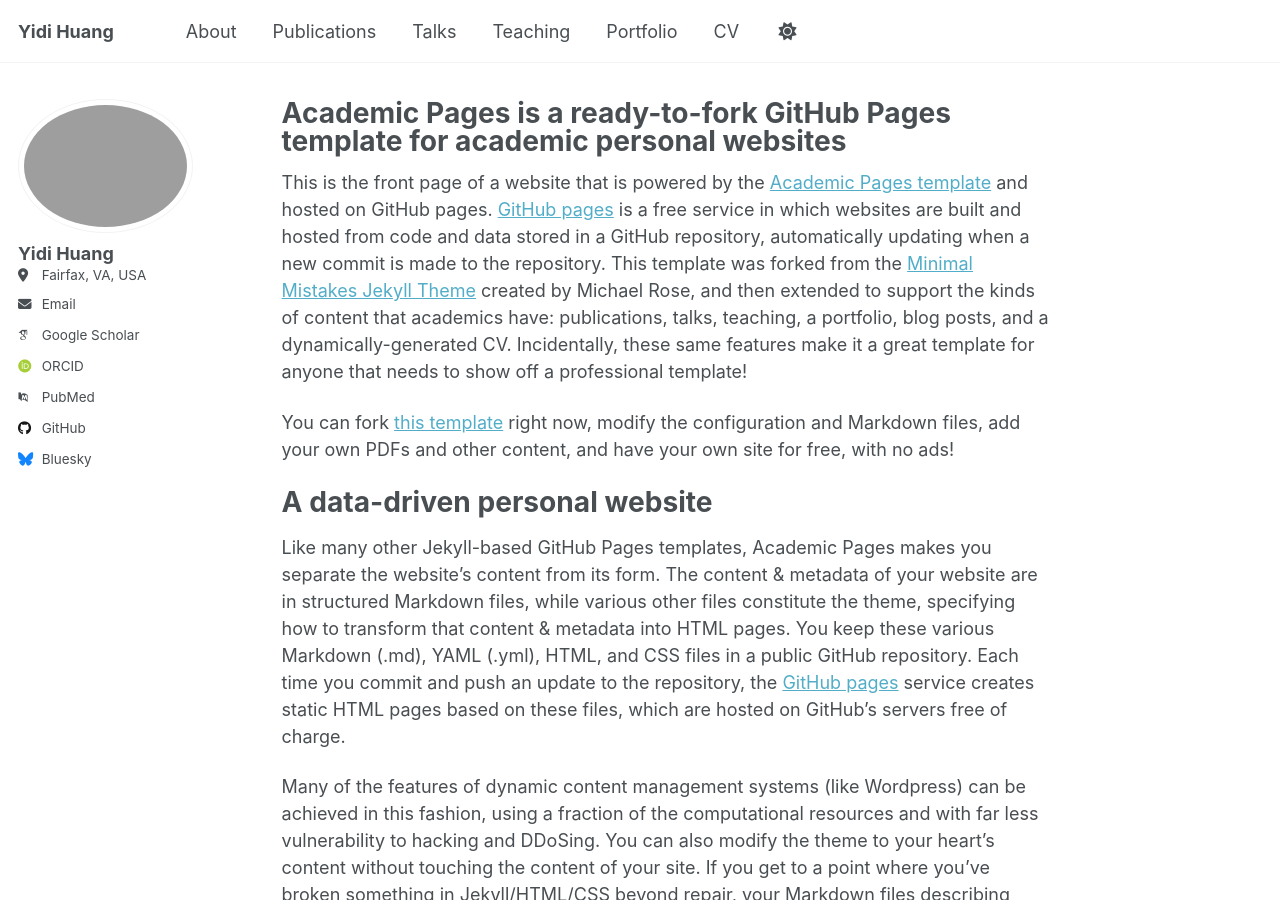
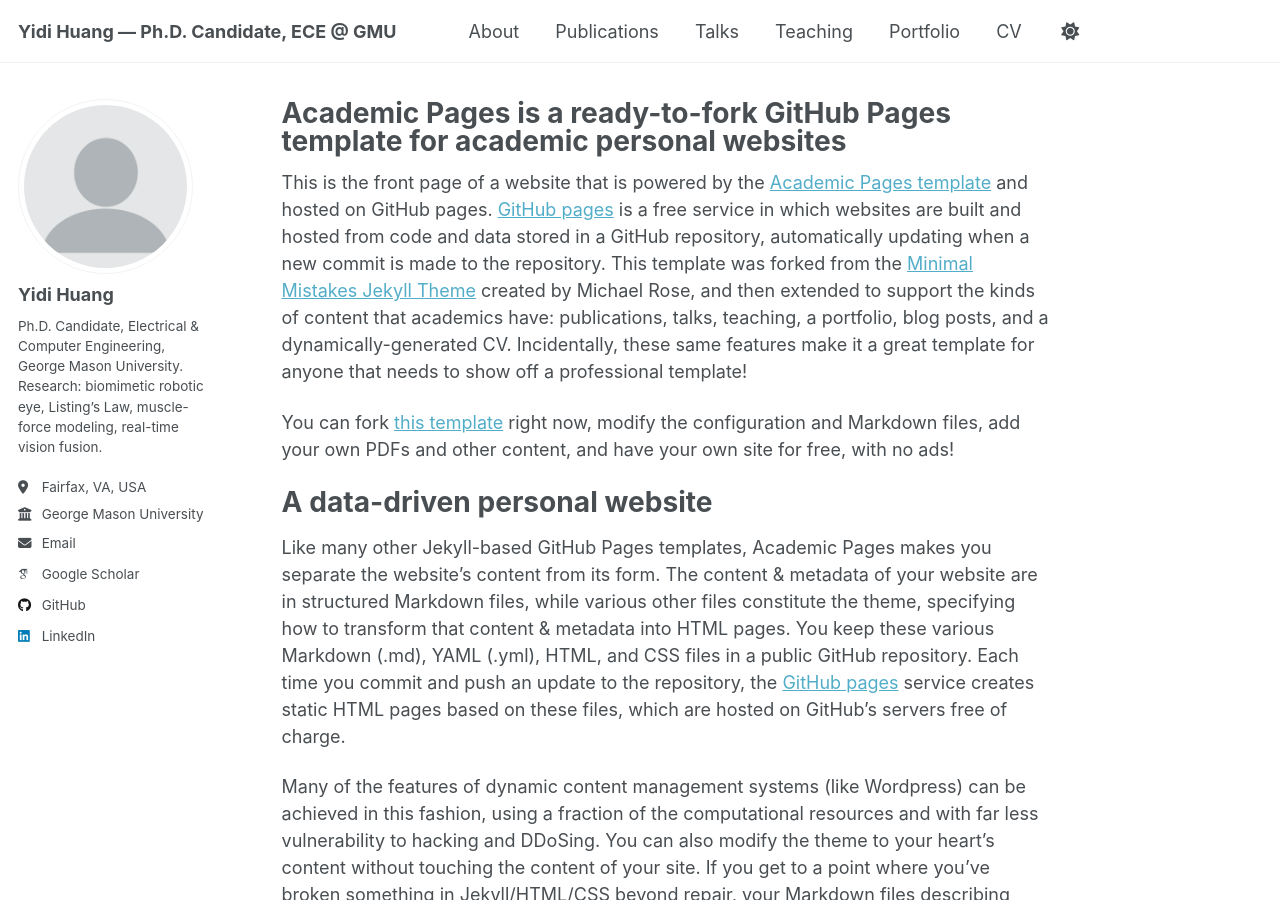
Before and after one commit to GMUYidi/huang-yidi.github.io, a Jekyll site: the page built from _pages/about.md, in a window 1280 px wide and 900 px high. Built offline with Jekyll 4.4.1, drawn with Linux system fonts in a browser that asks for light colours; some web fonts are replaced; a script that is not in the unit is left out; part of the change alters nothing that is shown.

Commit message:
Update _config.yml

```diff
--- a/_config.yml
+++ b/_config.yml
@@ -1,82 +1,74 @@
-# Welcome to Jekyll!
-#
-# This config file is meant for settings that affect your entire site, values
-# which you are expected to set up once and rarely need to edit after that.
-# For technical reasons, this file is *NOT* reloaded automatically when you use
-# `jekyll serve -l -H localhost`. If you change this file, please restart the
-# server process.
-
 # Basic Site Settings
 locale                   : "en-US"
-site_theme               : "default" # Currently available options are "default", "air"
-title: Yidi Huang
-name: Yidi Huang
-description: Ph.D. Candidate, Electrical and Computer Engineering @ GMU
-url: "https://yidi-huang.github.io"   # 用户主页必须是这个
+site_theme               : "default"
+title                    : "Yidi Huang — Ph.D. Candidate, ECE @ GMU"
+title_separator          : "·"
+name                     : &name "Yidi Huang"
+description              : &description "Academic homepage of Yidi Huang, Ph.D. Candidate in Electrical and Computer Engineering at George Mason University."
+url                      : https://yidi-huang.github.io
+baseurl                  : ""
+repository               : "GMUYidi/yidi-huang.github.io"
+
+# Site Author (left sidebar / author card)
 author:
-  name: Yidi Huang
-  avatar: "/images/profile.jpg"       # 头像路径（放到 /images/）
-  email: yhuang35@gmu.edu
-  location: Fairfax, VA, USA
-  links:
-    - label: Google Scholar
-      icon: "ai ai-google-scholar"
-      url: "https://scholar.google.com/..."   # 你的 Scholar 链接
-    - label: GitHub
-      icon: "fab fa-github"
-      url: "https://github.com/GMUYidi"
-    - label: LinkedIn
-      icon: "fab fa-linkedin"
-      url: "https://www.linkedin.com/in/yidi-huang-86846b305"
+  # Biographic information
+  avatar           : "profile.png"     # 把头像放在 /images 或根目录并保持这个文件名，或改成你的路径
+  name             : "Yidi Huang"
+  pronouns         :
+  bio              : "Ph.D. Candidate, Electrical & Computer Engineering, George Mason University. Research: biomimetic robotic eye, Listing’s Law, muscle-force modeling, real-time vision fusion."
+  location         : "Fairfax, VA, USA"
+  employer         : "George Mason University"
+  uri              :
+  email            : "yhuang35@gmu.edu"
 
   # Academic websites
-  academia         : # URL
-  arxiv            : # URL - Update with the correct link to your profile
-  googlescholar    : "https://scholar.google.com/citations?user=PS_CX0AAAAAJ"
-  inspire-hep      : # URL
-  impactstory      : # URL
-  orcid            : "http://orcid.org/yourorcidurl"
-  semantic         : # URL
-  pubmed           : "https://www.ncbi.nlm.nih.gov/pubmed/?term=john+snow"
-  researchgate     : # URL
-  scopus           : # URL
+  academia         :
+  arxiv            :
+  googlescholar    : "https://scholar.google.com/citations?user=YxVdWQoAAAAJ"
+  inspire-hep      :
+  impactstory      :
+  orcid            :
+  semantic         :
+  pubmed           :
+  researchgate     :
+  scopus           :
 
   # Repositories and software development
-  bitbucket        : # Username - Update with your username on the site
-  codepen          : # Username
-  dribbble         : # Username
-  github           : "academicpages"
-  kaggle           : # Username
-  stackoverflow    : # User number or user number and name (i.e., use "1" or "1/jeff-atwood")
+  bitbucket        :
+  codepen          :
+  dribbble         :
+  github           : "GMUYidi"
+  kaggle           :
+  stackoverflow    :
 
   # Social media
-  artstation       : # Username
-  bluesky          : "bsky.app" # Replace this with you Bluesky username
-  facebook         : # Username
-  flickr           : # Username
-  foursquare       : # Username
-  goodreads        : # Username
-  google_plus      : # Username
-  keybase          : # Username
-  instagram        : # Username
-  lastfm           : # Username
-  linkedin         : # Username
-  mastodon         : # URL
-  medium           : # URL
-  pinterest        : # Username
-  soundcloud       : # Username
-  steam            : # Username
-  telegram         : # URL
-  tumblr           : # Username
-  twitter          : # Username for X / Twitter
-  vine             : # Username
-  weibo            : # Username
-  wikipedia        : # Username
-  xing             : # Username
-  youtube          : # Username
-  zhihu            : # Username
+  artstation       :
+  bluesky          :
+  facebook         :
+  flickr           :
+  foursquare       :
+  goodreads        :
+  google_plus      :
+  keybase          :
+  instagram        :
+  lastfm           :
+  linkedin         : "yidi-huang-86846b305"
+  mastodon         :
+  medium           :
+  pinterest        :
+  soundcloud       :
+  steam            :
+  telegram         :
+  tumblr           :
+  twitter          :
+  vine             :
+  weibo            :
+  wikipedia        :
+  xing             :
+  youtube          :
+  zhihu            :
 
-# Publication Category - The following the list of publication categories and their headings
+# Publication Category headings
 publication_category:
   books:
     title: 'Books'
@@ -86,25 +78,25 @@ publication_category:
     title: 'Conference Papers'
 
 # Site Settings
-teaser                   :  # filename of teaser fallback teaser image placed in /images/ for social media previews
-breadcrumbs              : false # true, false (default)
+teaser                   :
+breadcrumbs              : false
 words_per_minute         : 160
 future                   : true
-read_more                : "disabled" # if enabled, adds "Read more" links to excerpts
-talkmap_link             : false      #change to true to add link to talkmap on talks page
+read_more                : "disabled"
+talkmap_link             : false
 comments:
-  provider               : # false (default), "disqus", "discourse", "facebook", "google-plus", "staticman", "custom"
+  provider               :
   disqus:
     shortname            :
   discourse:
-    server               : # https://meta.discourse.org/t/embedding-discourse-comments-via-javascript/31963 , e.g.: meta.discourse.org
+    server               :
   facebook:
     appid                :
-    num_posts            : # 5 (default)
-    colorscheme          : # "light" (default), "dark"
+    num_posts            :
+    colorscheme          :
 staticman:
   allowedFields          : ['name', 'email', 'url', 'message']
-  branch                 : "gh-pages" # "master", "gh-pages"
+  branch                 : "gh-pages"
   commitMessage          : "New comment."
   filename               : comment-{@timestamp}
   format                 : "yml"
@@ -117,42 +109,36 @@ staticman:
     date:
       type               : "date"
       options:
-        format           : "iso8601" # "iso8601" (default), "timestamp-seconds", "timestamp-milliseconds"
+        format           : "iso8601"
 atom_feed:
-  hide                   : false     # change to true to hide the RSS feed in the footer
-  path                   : # blank (default) uses feed.xml
+  hide                   : false
+  path                   :
 
-
-# SEO Related
+# SEO Related (可按需补)
 google_site_verification :
 bing_site_verification   :
 alexa_site_verification  :
 yandex_site_verification :
 
-
 # Social Sharing
 twitter:
-  username               : &twitter
+  username               :
 facebook:
   username               :
   app_id                 :
   publisher              :
-og_image                 :  # Social media default site image
-og_description           :  # Social media default site image description
-# For specifying social profiles
-# - https://developers.google.com/structured-data/customize/social-profiles
+og_image                 :
+og_description           :
 social:
-  type                   : # Person or Organization (defaults to Person)
-  name                   : # If the user or organization name differs from the site's name
-  links: # An array of links to social media profiles
+  type                   : Person
+  name                   : "Yidi Huang"
+  links: []
 
-
-# Analytics
+# Analytics（如果用 GA4，把 provider 改为 google-analytics-4，并填 tracking_id）
 analytics:
-  provider               :  "false" # false (default), "google", "google-universal", "google-analytics-4", "custom"
+  provider               : "false"
   google:
     tracking_id          :
-
 
 # Reading Files
 include:
@@ -192,14 +178,12 @@ keep_files:
 encoding: "utf-8"
 markdown_ext: "markdown,mkdown,mkdn,mkd,md"
 
-
 # Conversion
 markdown: kramdown
 highlighter: rouge
 lsi: false
 excerpt_separator: "\n\n"
 incremental: false
-
 
 # Markdown Processing
 kramdown:
@@ -212,8 +196,7 @@ kramdown:
   smart_quotes: lsquo,rsquo,ldquo,rdquo
   enable_coderay: false
 
-
-# These settings control the types of collections used by the template
+# Collections
 collections:
   teaching:
     output: true
@@ -228,10 +211,8 @@ collections:
     output: true
     permalink: /:collection/:path/
 
-
-# These settings control how pages and collections are included in the site
+# Defaults
 defaults:
-  # _posts
   - scope:
       path: ""
       type: posts
@@ -242,14 +223,12 @@ defaults:
       comments: true
       share: true
       related: true
-  # _pages
   - scope:
       path: ""
       type: pages
     values:
       layout: single
       author_profile: true
-  # _teaching
   - scope:
       path: ""
       type: teaching
@@ -258,7 +237,6 @@ defaults:
       author_profile: true
       share: true
       comments: true
-  # _publications
   - scope:
       path: ""
       type: publications
@@ -267,7 +245,6 @@ defaults:
       author_profile: true
       share: true
       comments: true
-  # _portfolio
   - scope:
       path: ""
       type: portfolio
@@ -276,7 +253,6 @@ defaults:
       author_profile: true
       share: true
       comment: true
-  # _talks
   - scope:
       path: ""
       type: talks
@@ -285,19 +261,14 @@ defaults:
       author_profile: true
       share: true
 
-
 # Sass/SCSS
 sass:
   sass_dir: _sass
-  style: compressed # http://sass-lang.com/documentation/file.SASS_REFERENCE.html#output_style
-
+  style: compressed
 
 # Outputting
 permalink: /:categories/:title/
-# paginate: 5 # amount of posts to show
-# paginate_path: /page:num/
-timezone: Etc/UTC # http://en.wikipedia.org/wiki/List_of_tz_database_time_zones
-
+timezone: America/New_York
 
 # Plugins
 plugins:
@@ -308,7 +279,6 @@ plugins:
   - jekyll-redirect-from
   - jemoji
 
-# Mimic GitHub Pages with --safe
 whitelist:
   - jekyll-feed
   - jekyll-gist
@@ -317,38 +287,15 @@ whitelist:
   - jekyll-redirect-from
   - jemoji
 
-
 # Archives
-#  Type
-#  - GitHub Pages compatible archive pages built with Liquid ~> type: liquid (default)
-#  - Jekyll Archives plugin archive pages ~> type: jekyll-archives
-#  Path (examples)
-#  - Archive page should exist at path when using Liquid method or you can
-#    expect broken links (especially with breadcrumbs enabled)
-#  - <base_path>/tags/my-awesome-tag/index.html ~> path: /tags/
-#  - <base_path/categories/my-awesome-category/index.html ~> path: /categories/
-#  - <base_path/my-awesome-category/index.html ~> path: /
 category_archive:
   type: liquid
   path: /categories/
 tag_archive:
   type: liquid
   path: /tags/
-# https://github.com/jekyll/jekyll-archives
-# jekyll-archives:
-#   enabled:
-#     - categories
-#     - tags
-#   layouts:
-#     category: archive-taxonomy
-#     tag: archive-taxonomy
-#   permalinks:
-#     category: /categories/:name/
-#     tag: /tags/:name/
-
 
 # HTML Compression
-# - http://jch.penibelst.de/
 compress_html:
   clippings: all
   ignore:
```
